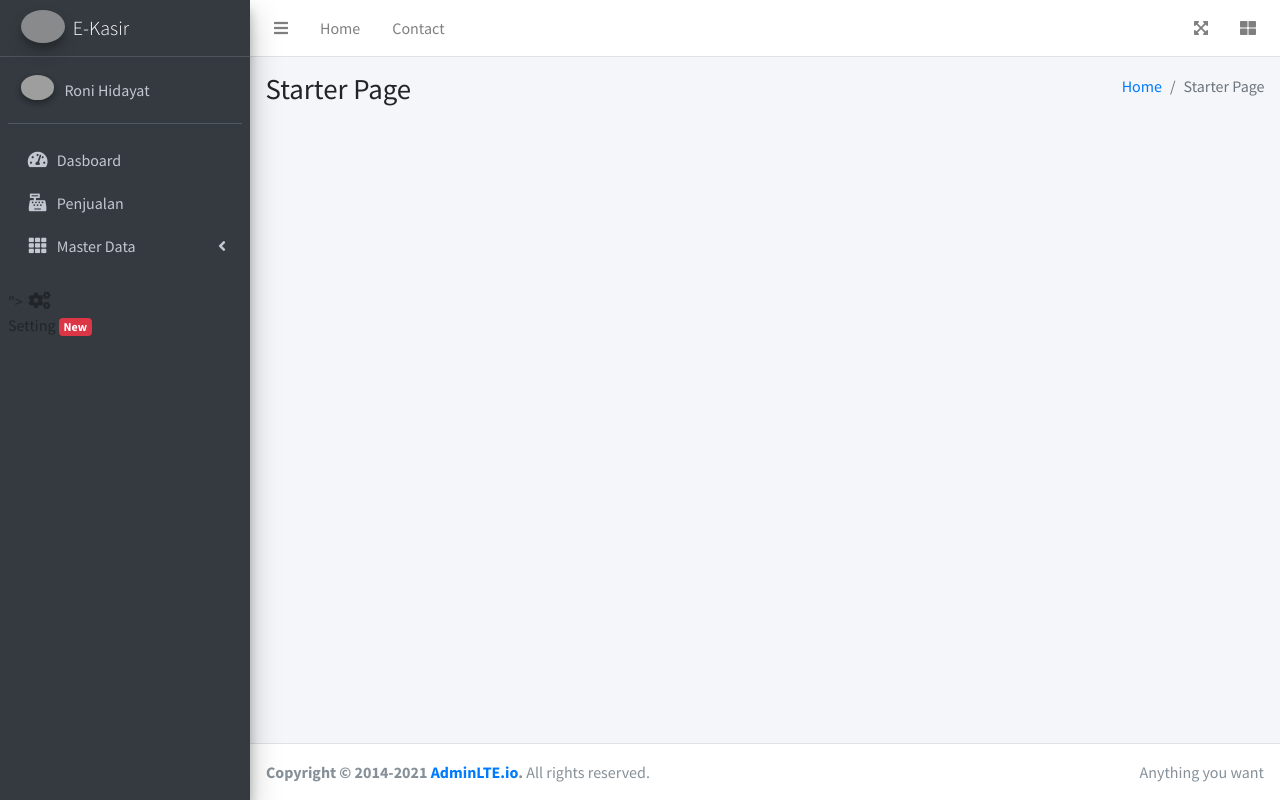
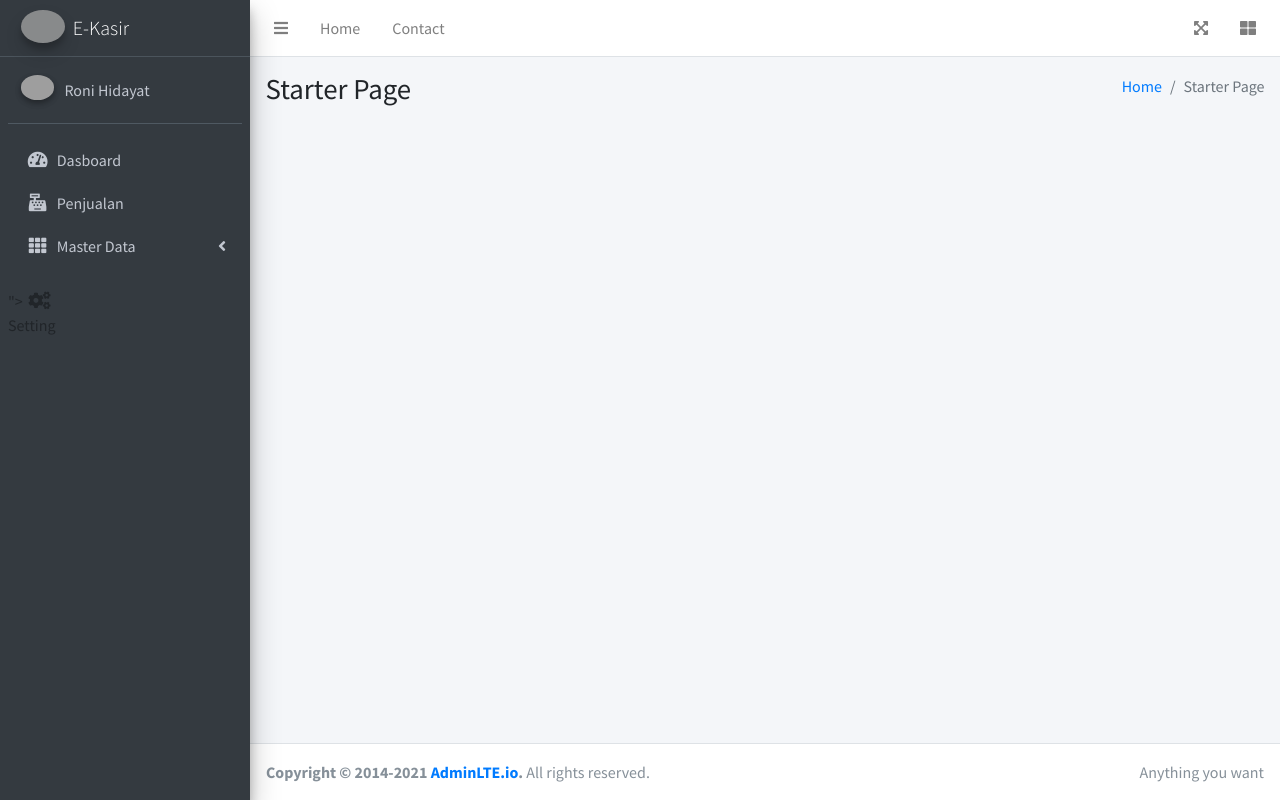
Before and after one commit to ONI59/POS, a CodeIgniter 4 app: the page made by app/Views/v_template.php in a window 1280 px wide. Run offline with PHP 8.4 and a stand-in for CodeIgniter, Linux system fonts and the light colour scheme; the template is opened without the code that fills it, so the values that code supplies are empty; some libraries are stand-ins or nearby versions; grey boxes are pictures that could not be loaded.

Commit message:
update v_template

```diff
--- a/app/Views/v_template.php
+++ b/app/Views/v_template.php
@@ -136,7 +136,6 @@ scratch. This page gets rid of all links and provides the needed markup only.
                                           <i class="nav-icon fas fa-cogs"></i>
                                           <p>
                                                 Setting
-                                                <span class="right badge badge-danger" >New</span>
 
                                           </p>
                                           </a>
```
